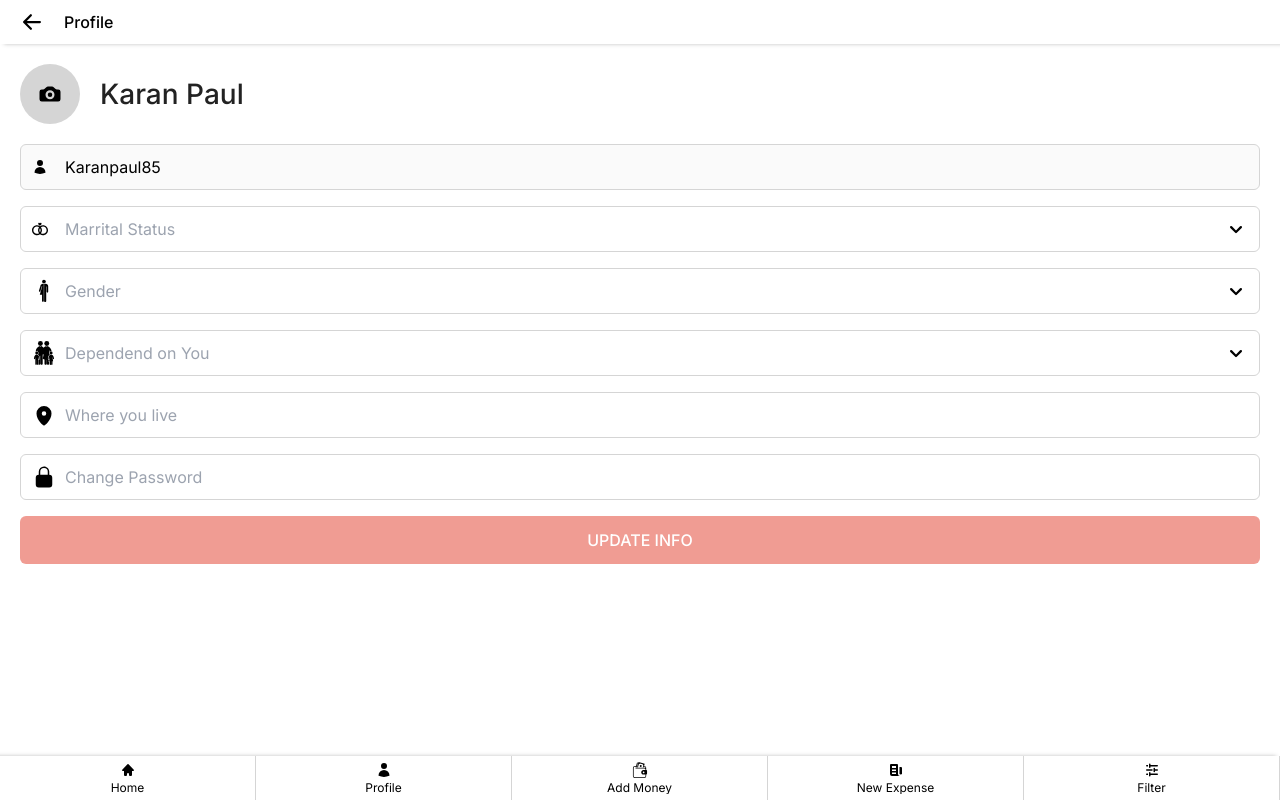
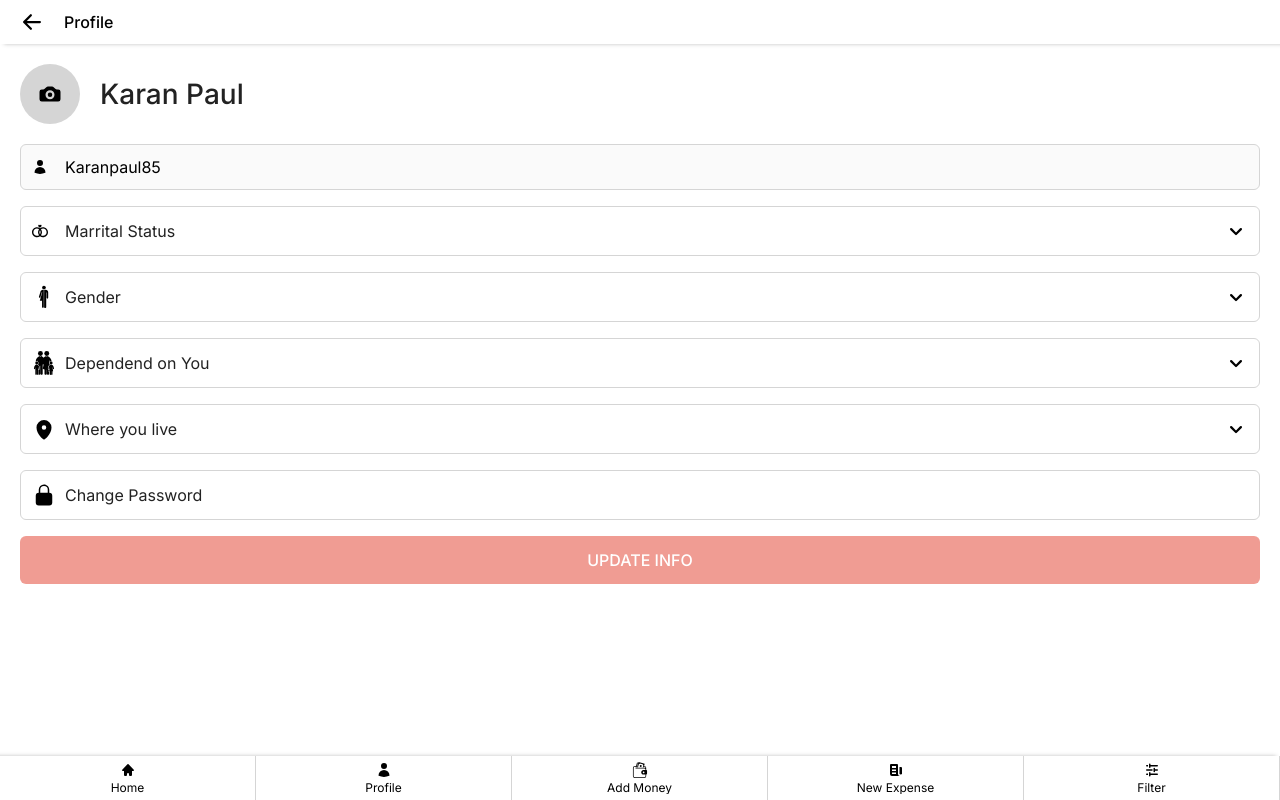
Before and after one commit to Karanpaul85/expencesapp, a Next.js app: page /profile in a window 1280 px wide. Built offline with nearby package versions, Linux system fonts and the light colour scheme.

Commit message:
create drower

```diff
--- a/src/app/profile/page.jsx
+++ b/src/app/profile/page.jsx
@@ -1,16 +1,94 @@
+"use client";
 import Icon from "@/components/Icon";
 import CustomButton from "@/components/cutomButton";
+import Drower from "@/components/drower";
 import Layout from "@/components/layout";
 import TextField from "@/components/textFiled";
+import { useState } from "react";
 
 const Profile = () => {
+  const [test, setTest] = useState("");
+  const [isOpen, setIsOpen] = useState(false);
+  const [drowerType, setDrowerType] = useState("");
+
+  const handleClick = (clickType) => {
+    setDrowerType(clickType);
+    setIsOpen(true);
+  };
+  const handleChnage = () => {
+    console.log("test");
+  };
+  const renderDrowerFields = () => {
+    switch (drowerType) {
+      case "marritalStatus":
+        return "marritalStatus";
+        break;
+      case "gender":
+        return "gender";
+        break;
+      case "dependend":
+        return "dependend";
+        break;
+      case "area":
+        return "area";
+        break;
+      case "password":
         return (
           <>
+            <TextField
+              id="currentPassword"
+              variant="primary"
+              inputValue={test}
+              type="password"
+              placeholder="Current Password"
+              isAutoComplete={false}
+              isRequired={false}
+              onChange={handleChnage}
+            />
+            <TextField
+              id="newPassword"
+              variant="primary"
+              inputValue={test}
+              type="password"
+              placeholder="New Password"
+              isAutoComplete={false}
+              isRequired={false}
+              onChange={handleChnage}
+            />
+            <TextField
+              id="confirmPassword"
+              variant="primary"
+              inputValue={test}
+              type="password"
+              placeholder="Confirm Password"
+              isAutoComplete={false}
+              isRequired={false}
+              onChange={handleChnage}
+            />
+            <CustomButton
+              buttonText="Update"
+              variant="primary"
+              isDisabled={true}
+              userDefineClasses="uppercase font-medium text-16"
+            />
+          </>
+        );
+        break;
+      default:
+        return "KP";
+        break;
+    }
+  };
+  return (
     <Layout headerText="Profile">
       <div className="w-full flex items-center mb-5">
-          <div className="w-[60px] h-[60px] rounded-full bg-lightGrey flex items-center justify-center">
+        <input type="file" id="userPhoto" className="hidden" />
+        <label
+          className="w-[60px] h-[60px] rounded-full bg-lightGrey flex items-center justify-center"
+          htmlFor="userPhoto"
+        >
           <Icon name="camera" classes="w-6 h-6" />
-          </div>
+        </label>
         <div className="ml-5 font-medium text-28 text-darkBlack">
           Karan Paul
         </div>
@@ -27,48 +105,49 @@ const Profile = () => {
           disabled
           readOnly
         />
-          <TextField
-            variant="primary"
+        <CustomButton
+          type="button"
           id="marritalStatus"
-            placeholder="Marrital Status"
-            type="text"
+          buttonText="Marrital Status"
+          variant="basicBtn"
           startAdornment={<Icon name="marriage" />}
-            isRequired={true}
           endAdornment={<Icon name="chevron-down" classes="w-6 h-6" />}
+          onclick={(e) => handleClick("marritalStatus")}
         />
-          <TextField
-            variant="primary"
+        <CustomButton
+          type="button"
           id="gender"
-            placeholder="Gender"
-            type="text"
+          buttonText="Gender"
+          variant="basicBtn"
           startAdornment={<Icon name="gender" classes="w-6 h-6" />}
-            isRequired={true}
           endAdornment={<Icon name="chevron-down" classes="w-6 h-6" />}
+          onclick={(e) => handleClick("gender")}
         />
-          <TextField
-            variant="primary"
+        <CustomButton
+          type="button"
           id="dependend"
-            placeholder="Dependend on You"
-            type="text"
+          buttonText="Dependend on You"
+          variant="basicBtn"
           startAdornment={<Icon name="family" classes="w-6 h-6" />}
-            isRequired={true}
           endAdornment={<Icon name="chevron-down" classes="w-6 h-6" />}
+          onclick={(e) => handleClick("dependend")}
         />
-          <TextField
-            variant="primary"
+        <CustomButton
+          type="button"
           id="area"
-            placeholder="Where you live"
-            type="text"
+          buttonText="Where you live"
+          variant="basicBtn"
           startAdornment={<Icon name="map-pin" classes="w-6 h-6" />}
-            isRequired={true}
+          endAdornment={<Icon name="chevron-down" classes="w-6 h-6" />}
+          onclick={(e) => handleClick("area")}
         />
-          <TextField
-            variant="primary"
+        <CustomButton
+          type="button"
           id="password"
-            placeholder="Change Password"
-            type="password"
+          buttonText="Change Password"
+          variant="basicBtn"
           startAdornment={<Icon name="lock-closed" classes="w-6 h-6" />}
-            isRequired={true}
+          onclick={(e) => handleClick("password")}
         />
         <CustomButton
           buttonText="Update Info"
@@ -77,8 +156,15 @@ const Profile = () => {
           userDefineClasses="uppercase font-medium text-16"
         />
       </form>
+      <Drower
+        heading="Change Your Password"
+        isOpenDrower={isOpen}
+        handleClose={() => setIsOpen(!isOpen)}
+        isFullHeight={false}
+      >
+        {renderDrowerFields()}
+      </Drower>
     </Layout>
-    </>
   );
 };
 export default Profile;
--- a/src/components/cutomButton.jsx
+++ b/src/components/cutomButton.jsx
@@ -1,9 +1,13 @@
 export default function CustomButton({
+  type = "button",
+  id,
   buttonText,
   onclick,
   variant = "primary",
   isDisabled = false,
   userDefineClasses = "",
+  startAdornment = null,
+  endAdornment = null,
 }) {
   const variantClasses = {
     primary: `transition hover:bg-primaryRedHover w-full bg-primaryRed text-center p-3 rounded-md text-primaryWhite ${
@@ -15,12 +19,45 @@ export default function CustomButton({
     withoutline: `transition w-full ${
       isDisabled ? "pointer-events-none opacity-50" : ""
     } ${userDefineClasses}`,
+    basicBtn:
+      "transition w-full bg-primaryWhite border border-lightGrey text-darkBlack text-left p-3 rounded-md",
   };
   return (
     <div className="relative w-full mb-4">
-      <button className={`${variantClasses[variant]}`} onClick={onclick}>
+      {startAdornment && (
+        <div
+          className={`flex absolute inset-y-0 left-0 items-center pl-3 pr-3 ${
+            startAdornment.props.onClick
+              ? "cursor-pointer"
+              : "pointer-events-none"
+          }`}
+          {...startAdornment.props}
+        >
+          {startAdornment}
+        </div>
+      )}
+      <button
+        type={type}
+        id={id}
+        className={`${variantClasses[variant]} ${endAdornment ? "pr-11" : ""} ${
+          startAdornment ? "pl-11" : ""
+        }`}
+        onClick={onclick}
+      >
         {buttonText}
       </button>
+      {endAdornment && (
+        <div
+          className={`flex absolute inset-y-0 right-0 items-center pl-3 pr-3 ${
+            endAdornment.props.onClick
+              ? "cursor-pointer"
+              : "pointer-events-none"
+          }`}
+          {...endAdornment.props}
+        >
+          {endAdornment}
+        </div>
+      )}
       <div className="relative"></div>
     </div>
   );
--- /dev/null
+++ b/src/components/drower.jsx
@@ -0,0 +1,27 @@
+export default function Drower({
+  heading = "",
+  isOpenDrower,
+  handleClose,
+  isFullHeight = false,
+  children,
+}) {
+  return (
+    <div
+      className={`fixed w-full left-0 bg-darkBlack z-10 overflow-y-auto transition-all ${
+        isFullHeight ? "h-[calc(100vh-50px)] top-[50px]" : "h-full top-0"
+      } ${isOpenDrower ? "bg-opacity-90 top-0" : "bg-opacity-0 -top-full"}`}
+      onClick={handleClose}
+    >
+      <div
+        className={`fixed left-0 w-full bg-primaryWhite p-5 overflow-y-auto transition-all ${
+          isFullHeight ? "h-[calc(100vh-50px)]" : "h-fit rounded-t-lg"
+        } ${isOpenDrower ? "bottom-0" : "-bottom-full"} `}
+      >
+        {!isFullHeight && heading &&(
+          <h4 className="font-medium text-16 mb-5">{heading}</h4>
+        )}
+        {children}
+      </div>
+    </div>
+  );
+}
```
Also changed, not shown: 1 other file (tests, documents, lock files or other folders). Lines whose indentation alone changed are shown as unchanged.
